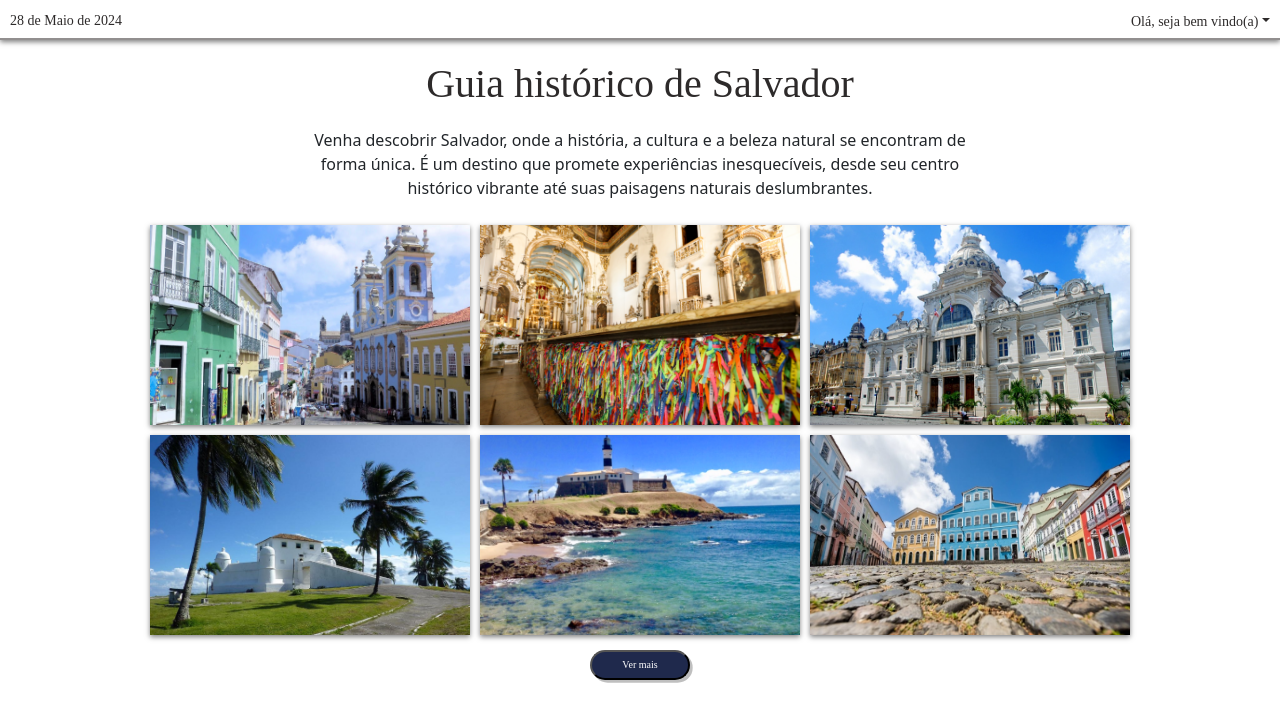
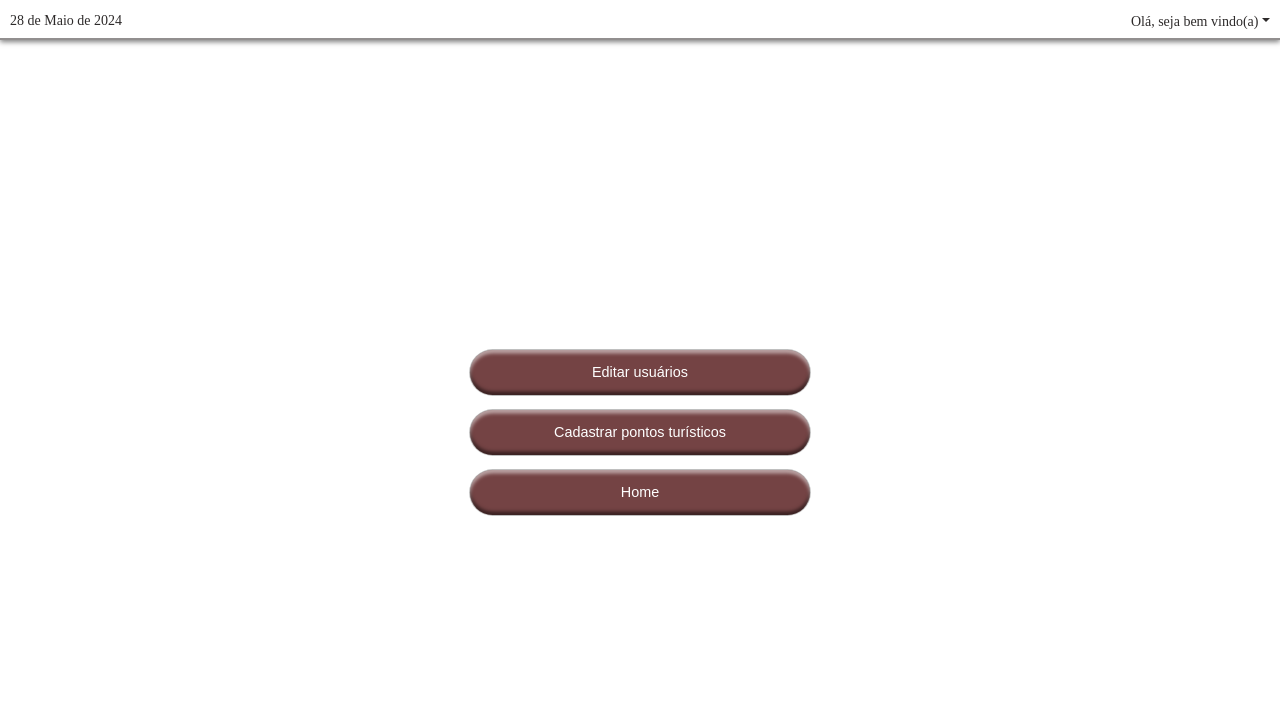
Before and after one commit to tauanesales/Sistema-Salvatour-FRONT, a React (Vite) app: page /admin/home in a window 1280 px wide. Before the commit this address led to /home. Shown: the top 722 px of the page. Built offline with nearby package versions, Linux system fonts and the light colour scheme; sample sign-in values are in the browser's storage; a web font is replaced by a local one.

Commit message:
feat: implementa interface home admin, protege as rotas home admin e new places

```diff
--- a/src/App.jsx
+++ b/src/App.jsx
@@ -12,6 +12,7 @@ import Recovery from "./components/recovery/Recovery";
 import NewPassword from "./components/recovery/NewPassword";
 import PasswordResetRoute from "./components/recovery/PasswordResetRoute";
 import NewPlaces from "./components/admin/NewPlaces";
+import AdminHome from "./components/admin/AdminHome";
 
 
 function App() {
@@ -23,13 +24,14 @@ function App() {
         <Route path="/places" element={<ProtectedRoute children={<Places />} />} />
         <Route path="/" element={<Login />} />
         <Route path="/admin" element={<ProtectedRoute redirectPath="/home" children={<AdminController />} adminOnly />} />
+        <Route path="/admin/new-places" element={<ProtectedRoute redirectPath="/home" children={<NewPlaces />} adminOnly />} />
+        <Route path="/admin/home" element={<ProtectedRoute redirectPath="/home" children={<AdminHome />} adminOnly />} />
         <Route path="/crudUser" element={<ProtectedRoute children={<CrudUser />} />} />
         <Route path="/cadastro" element={<Cadastro />} />
         <Route path="/recovery" element={<Recovery />} />
         <Route path="/recoveryToken" element={<PasswordResetRoute element={<SendToken />} routeName="recoveryToken" />} />
         <Route path="/newPassword" element={<PasswordResetRoute element={<NewPassword />} routeName="newPassword" />} />
         <Route path="/*" element={<Navigate to="/home" />} />
-        <Route path="/admin/new-places" element={<NewPlaces />} />
       </Routes>
     </BrowserRouter>
   );
--- /dev/null
+++ b/src/components/admin/AdminHome.jsx
@@ -0,0 +1,32 @@
+
+import { Link } from "react-router-dom"
+import Header from "../home/Header"
+import '../../styles/home_admin.css'
+
+export default function AdminHome(){
+
+
+
+    return(
+        <>
+            <Header></Header>
+
+            <div className="container">
+
+                <section className="section1">
+
+                    <button className="button"><Link to='/admin' className="link-ver">Editar usuários</Link></button>
+                    <button className="button"><Link to='/admin/new-places' className="link-ver">Cadastrar pontos turísticos</Link></button>
+                    <button className="button"><Link to='/home' className="link-ver">Home</Link></button>
+
+                </section>
+
+            </div>
+
+        </>
+
+
+    )
+
+
+    }
--- a/src/components/login/Button.jsx
+++ b/src/components/login/Button.jsx
@@ -58,7 +58,7 @@ function Button(){
 
                 if(data.isAdmin){
 
-                    navigate('/admin')
+                    navigate('/admin/home')
 
                 }else{
 
--- /dev/null
+++ b/src/styles/home_admin.css
@@ -0,0 +1,11 @@
+.container{
+    height: 100%;
+}
+
+.section1{
+    display: flex;
+    flex-direction: column;
+    align-items: center;
+    justify-content: center;
+    height: 100vh;
+}
```
